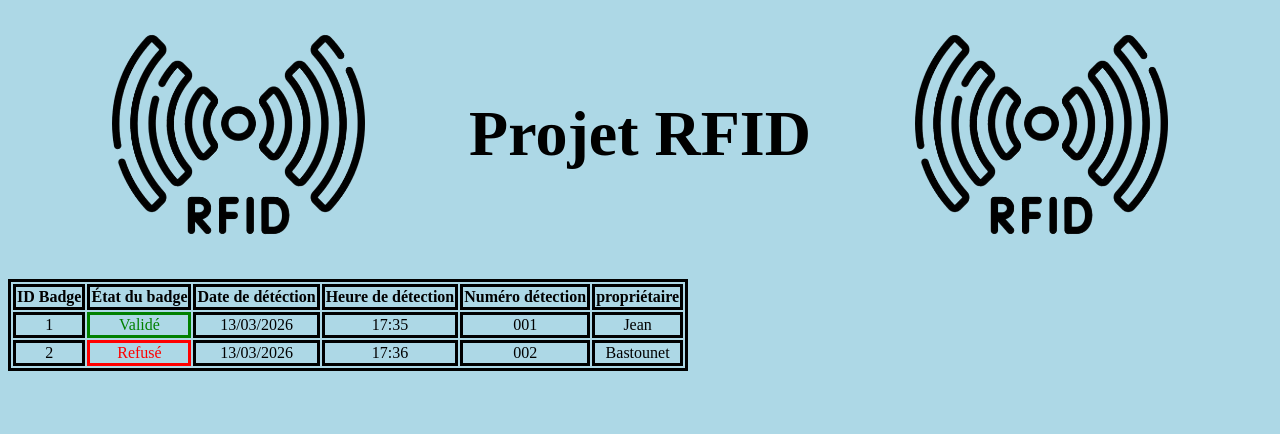
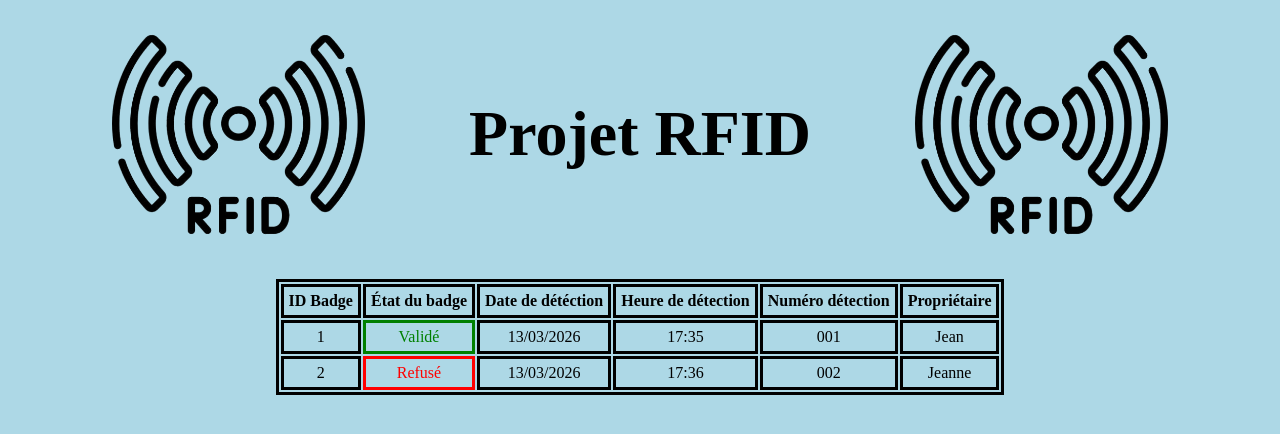
Before and after one commit to chenbast/projet_td, a PHP site: page /projet.html in a window 1280 px wide. Shown: the top 434 px of the page. Run offline with PHP 8.4, Linux system fonts and the light colour scheme.

Commit message:
mise en place tableau html avec flexbox

```diff
--- a/web/projet.css
+++ b/web/projet.css
@@ -1,5 +1,9 @@
 body{
     background-color : lightblue;
+    display: flex;
+    justify-content: space-evenly;
+    flex-direction:column;
+    align-items:center;
 }
 
 img{
@@ -21,11 +25,6 @@ p{
     align-items:center;
 }
 
-#tableBadge{
-    display: flex;
-    justify-content: center;
-}
-
 table{
     text-align: center;
 }
@@ -34,3 +33,7 @@ td, th, table{
     border-color: black;
     border: solid;
 }
+
+td, th{
+    padding:5px;
+}
--- a/web/projet.html
+++ b/web/projet.html
@@ -21,7 +21,7 @@
             <th>Date de détéction</th></the>
             <th>Heure de détection</th>
             <th>Numéro détection</th>
-            <th>propriétaire</th>
+            <th>Propriétaire</th>
           </tr>
         </thead>
 
@@ -42,7 +42,7 @@
             <td>13/03/2026</td>
             <td>17:36</td>
             <td>002</td>
-            <td>Bastounet</td>
+            <td>Jeanne</td>
           </tr>
 
         </tbody>
```
